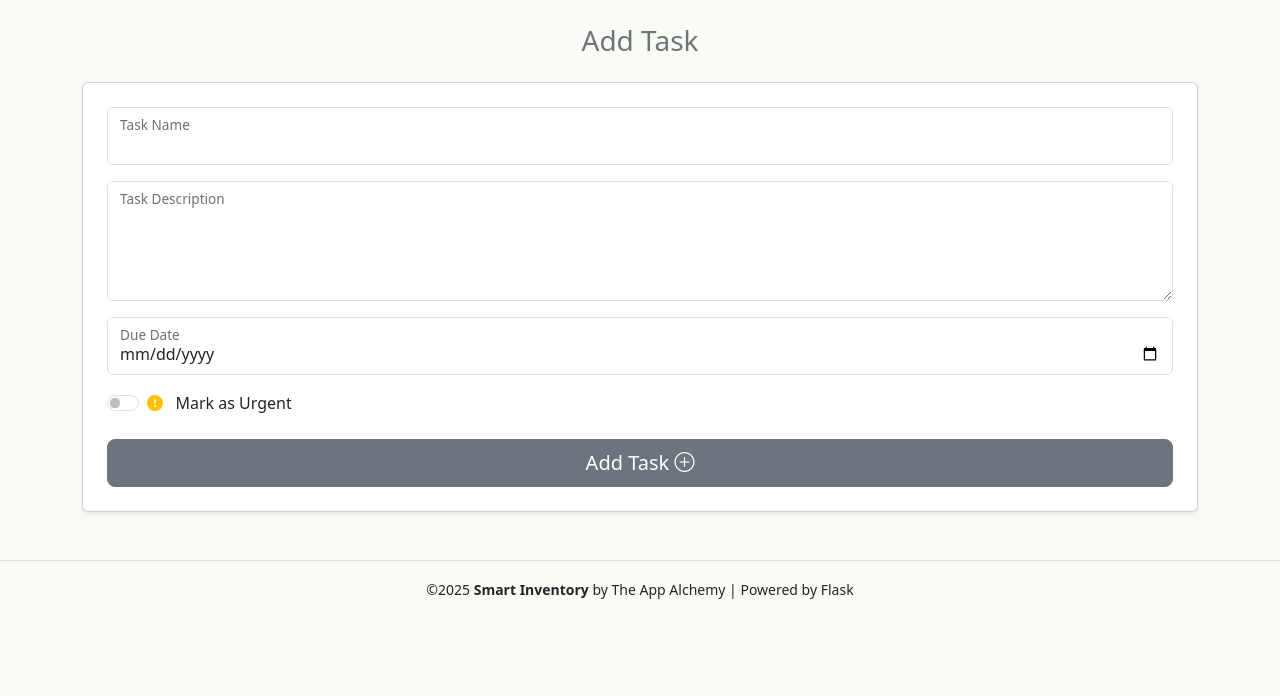
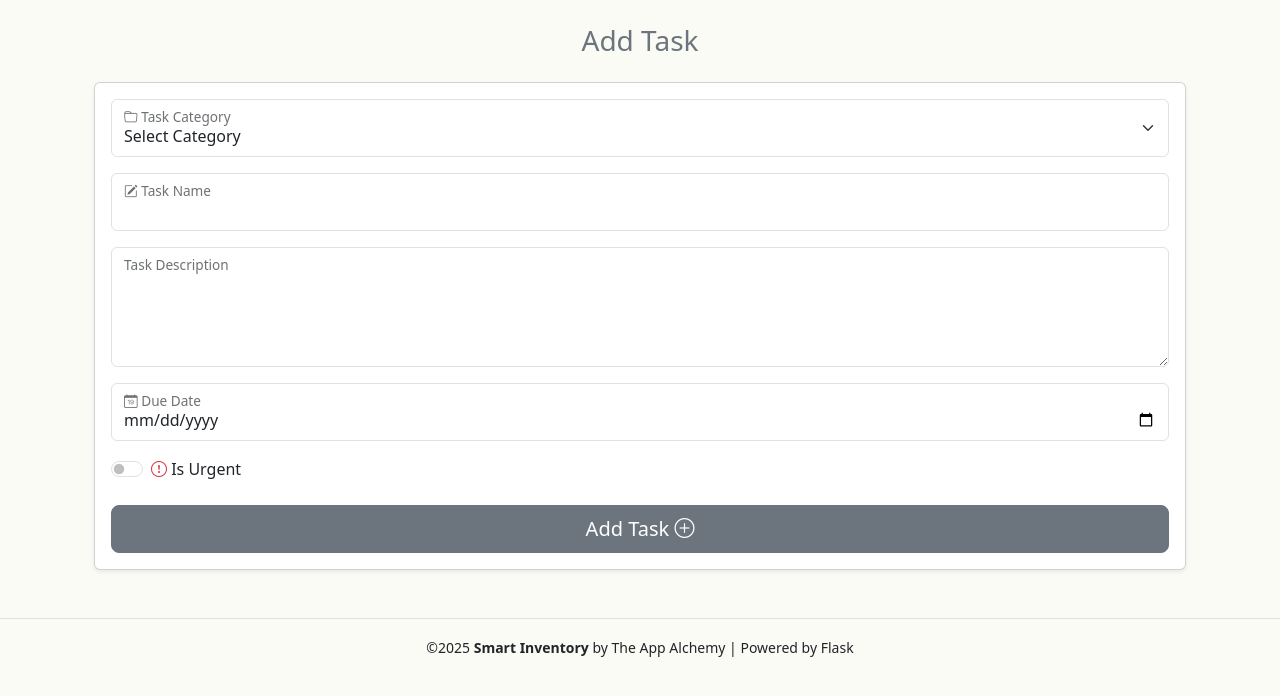
Before and after one commit to disaac318/task-manager2, a Flask app: page /add_task in a window 1280 px wide. Shown: the part 56-752 px from the top of the page. Run offline with Flask 3, Linux system fonts and the light colour scheme; some libraries are stand-ins or nearby versions.

Commit message:
add category

```diff
--- a/templates/add_task.html
+++ b/templates/add_task.html
@@ -3,66 +3,87 @@
 
 <h3 class="text-center text-secondary mb-4">Add Task</h3>
 
-<div class="card shadow-sm p-4">
-     <form method="POST"
-          action="{{ url_for('add_task') }}">
+<div class="container">
+    <div class="card shadow-sm">
+        <div class="card-body">
+
+            <form class="needs-validation" novalidate method="POST" action="">
+
+                <!-- Category -->
+                <div class="form-floating mb-3">
+                    <select class="form-select" id="category_name" name="category_name" required>
+                        <option value="" disabled selected>Select Category</option>
+                        {% for category in categories %}
+                            <option value="{{ category.category_name }}">{{ category.category_name }}</option>
+                        {% endfor %}
+                    </select>
+                    <label for="category_name"><i class="bi bi-folder"></i> Task Category</label>
+                    <div class="invalid-feedback">Please select a category.</div>
+                </div>
 
                 <!-- Task Name -->
                 <div class="form-floating mb-3">
-               <input type="text"
-                    class="form-control"
+                    <input
                         id="task_name"
                         name="task_name"
+                        type="text"
+                        class="form-control"
                         minlength="5"
                         maxlength="50"
                         required>
-               <label for="task_name">Task Name</label>
+                    <label for="task_name"><i class="bi bi-pencil-square"></i> Task Name</label>
+                    <div class="invalid-feedback">Task name must be 5–50 characters.</div>
                 </div>
 
                 <!-- Task Description -->
                 <div class="form-floating mb-3">
-               <textarea class="form-control"
+                    <textarea
                         id="task_description"
                         name="task_description"
-                    style="height: 120px;"
+                        class="form-control"
+                        style="height: 120px"
                         minlength="5"
                         maxlength="200"
                         required></textarea>
-               <label for="task_description">Task Description</label>
+                    <label for="task_description"><i class="bi bi-align-left"></i> Task Description</label>
+                    <div class="invalid-feedback">Description must be 5–200 characters.</div>
                 </div>
 
                 <!-- Due Date -->
                 <div class="form-floating mb-3">
-               <input type="date"
-                    class="form-control"
+                    <input
                         id="due_date"
                         name="due_date"
+                        type="date"
+                        class="form-control"
                         required>
-               <label for="due_date">Due Date</label>
+                    <label for="due_date"><i class="bi bi-calendar-date"></i> Due Date</label>
+                    <div class="invalid-feedback">Please select a valid due date.</div>
                 </div>
 
                 <!-- Urgent Switch -->
                 <div class="form-check form-switch mb-4">
-               <input class="form-check-input switch-secondary "
+                    <input
+                        class="form-check-input"
                         type="checkbox"
                         id="is_urgent"
                         name="is_urgent">
-               <label class="form-check-label"
-                    for="is_urgent">
-                    <i class="bi bi-exclamation-circle-fill text-warning"></i>
-                    &nbsp; Mark as Urgent
+                    <label class="form-check-label" for="is_urgent">
+                        <i class="bi bi-exclamation-circle text-danger"></i> Is Urgent
                     </label>
                 </div>
 
-          <!-- Submit button -->
+                <!-- Submit -->
                 <div class="d-grid">
-               <button type="submit"
-                    class="btn btn-secondary btn-lg">
+                    <button class="btn btn-secondary btn-lg" type="submit">
                         Add Task <i class="bi bi-plus-circle"></i>
                     </button>
                 </div>
 
             </form>
+
+        </div>
+    </div>
 </div>
 
 {% endblock %}
```
Also changed, not shown: templates/base.html (+17 -0 lines). Lines whose indentation alone changed are shown as unchanged.
